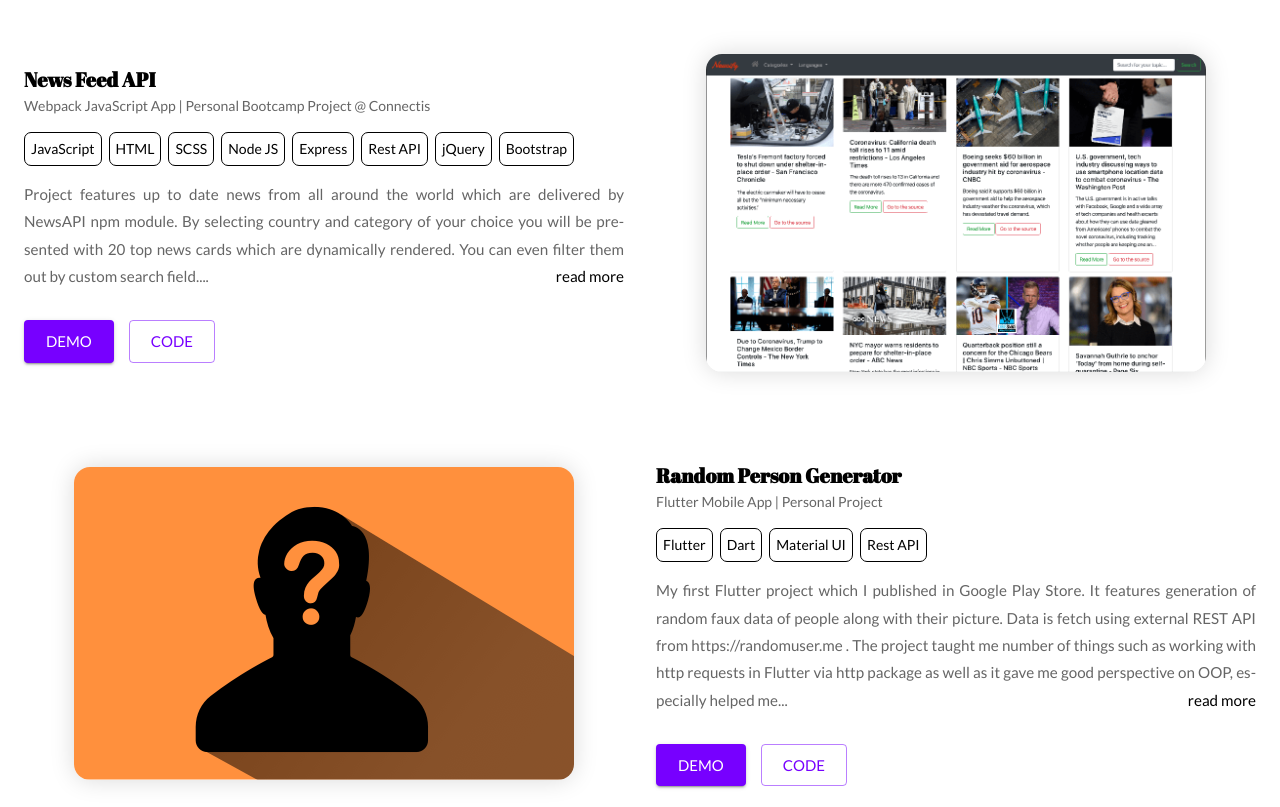
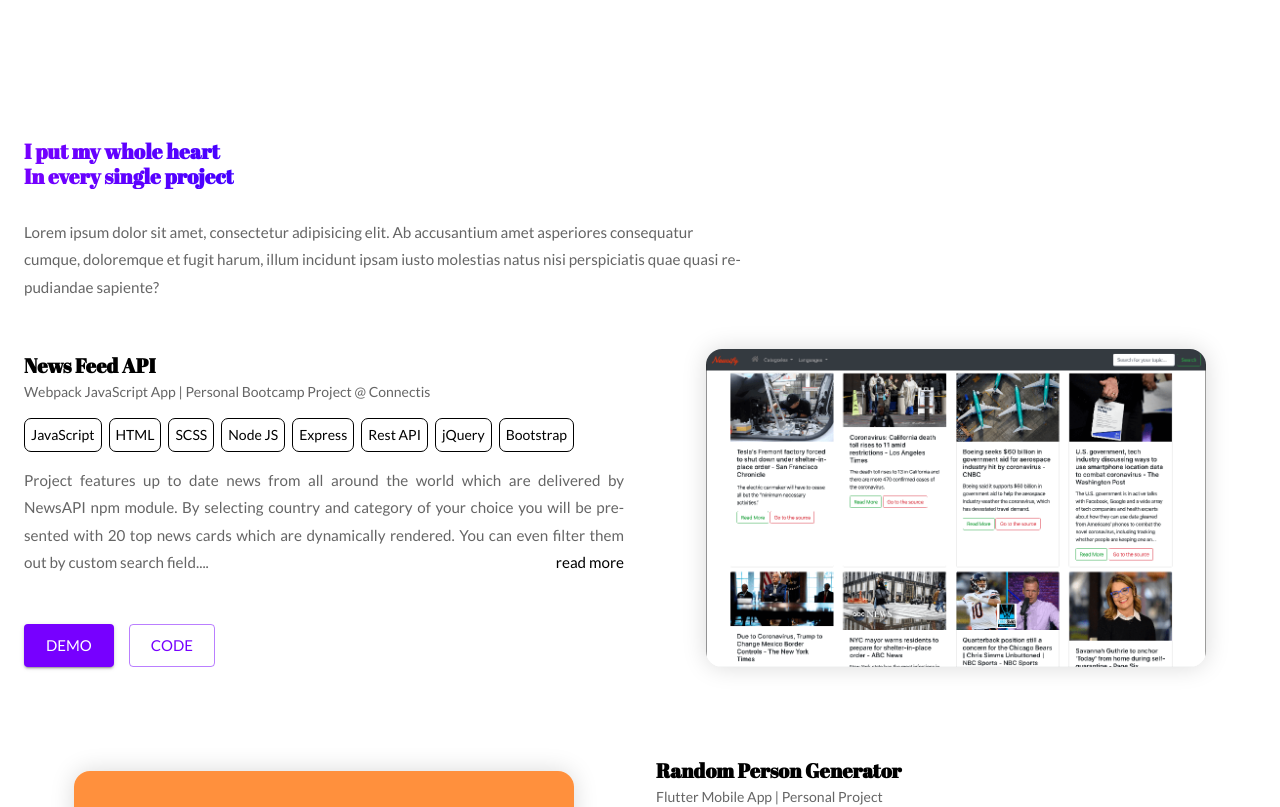
Before and after one commit to zeglarz/portfolio-website-v2, a React (Create React App) app: page /projects in a window 1280 px wide. Shown: the part 680-1487 px from the top of the page. Built offline with nearby package versions, Linux system fonts and the light colour scheme.

Commit message:
add mid section

```diff
--- a/src/components/PageWrapper/PageWrapper.ts
+++ b/src/components/PageWrapper/PageWrapper.ts
@@ -65,7 +65,7 @@ const PageWrapper = styled.div`
             -ms-hyphens: auto;
             hyphens: auto;
             max-width: 720px;
-            margin-bottom: 30px;
+            margin-bottom: 3rem;
 
             ${media.giant`
                 font-size: 0.95rem;
--- a/src/views/Projects/Projects.tsx
+++ b/src/views/Projects/Projects.tsx
@@ -4,6 +4,8 @@ import { Container } from '@material-ui/core';
 import Image from '../../components/Hero/Image/Image';
 import StyledTop from '../../styles/Top';
 import ProjectList from '../../components/ProjectList/ProjectList';
+import { Title } from '../../styles/Title';
+
 
 const Projects = () => {
 
@@ -12,7 +14,6 @@ const Projects = () => {
     });
 
     return (
-        <div>
         <Container>
             <StyledTop reverse>
                 <section>
@@ -27,11 +28,23 @@ const Projects = () => {
                     <Image src={'//unsplash.it/500/500'}/>
                 </section>
             </StyledTop>
-                <div className='middle'>
+            <div className='middle' style={{ marginTop: 85 }}>
+                <Title section>
+                    <div className='line-wrapper'>
+                        <div className='line'>I put my whole heart</div>
+                    </div>
+                    <div className='line-wrapper'>
+                        <div className='line'>In every single project</div>
+                    </div>
+                </Title>
+                <div className={'paragraph'}>
+                    Lorem ipsum dolor sit amet, consectetur adipisicing elit. Ab accusantium amet asperiores consequatur
+                    cumque, doloremque et fugit harum, illum incidunt ipsam iusto molestias natus nisi perspiciatis quae
+                    quasi repudiandae sapiente?
+                </div>
                 <ProjectList/>
             </div>
         </Container>
-        </div>
     );
 };
 
```
Lines whose indentation alone changed are shown as unchanged.
